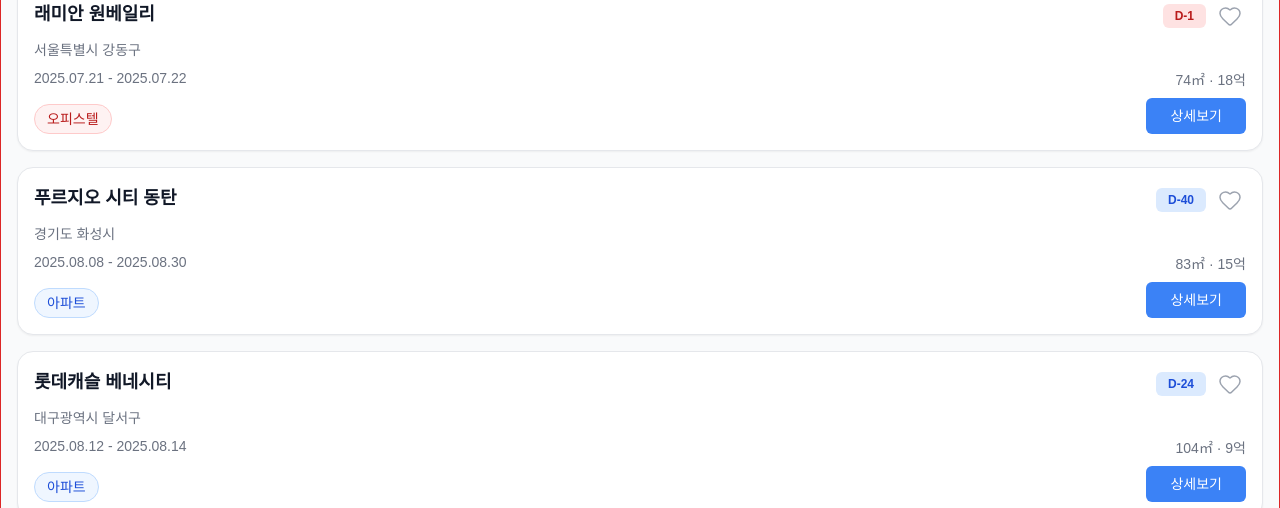
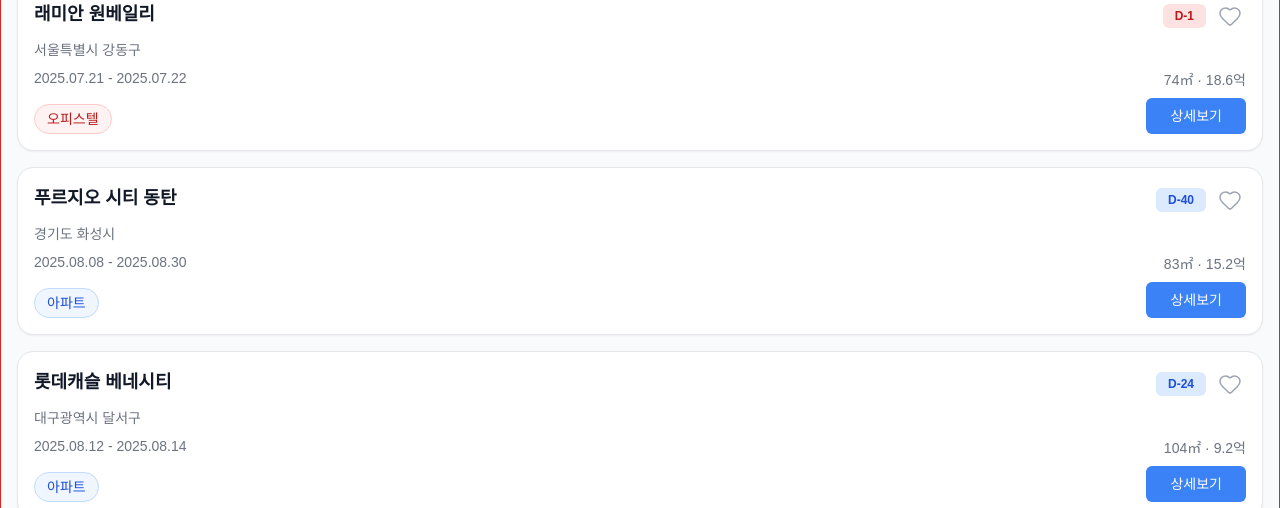
Before and after one commit to seonghoon1201/KB_FE, a Vue app: page /subscriptions in a window 1280 px wide. Shown: the part 151-659 px from the top of the page. Built offline with nearby package versions, Linux system fonts and the light colour scheme; a web font is replaced by a local one.

Commit message:
feature: add area and price filter

```diff
--- a/src/components/subscription/SubscriptionCard.vue
+++ b/src/components/subscription/SubscriptionCard.vue
@@ -52,7 +52,7 @@
             <div class="flex flex-col gap-2 items-end">
                 <!-- 면적, 가격 -->
                 <span class="text-gray-500 text-sm">
-                    {{ subscription.squareMeters }}㎡ · {{ subscription.price }}
+                    {{ subscription.squareMeters }}㎡ · <span>{{ formatToEok(subscription.price) }}</span>
                 </span>
                 <!-- 상세보기 버튼 -->
                 <button
@@ -152,4 +152,19 @@ const handleFavoriteClick = () => {
 const handleDetailClick = () => {
   router.push(`/subscriptions/${props.subscription.id}`)
 }
+
+const formatToEok = (priceStr) => {
+  if (!priceStr) return ''
+
+  // 1. 쉼표 제거 → 문자열 → 숫자
+  const number = parseInt(priceStr.replace(/,/g, ''), 10)
+
+  if (isNaN(number)) return ''
+
+  // 2. 억 단위로 환산 (1억 = 100,000,000)
+  const eok = number / 100000000
+
+  // 3. 소수점 1자리로 포맷
+  return `${eok.toFixed(1)}억`
+}
 </script>
--- a/src/data/subscription-data.js
+++ b/src/data/subscription-data.js
@@ -12,7 +12,7 @@ export const allSubscriptions = [
         status: 'available',
         type: '아파트',
         squareMeters: 104,
-        price: '12억',
+        price: '1230,000,000',
         completionDate: '2027.03',
     },
     {
@@ -25,7 +25,7 @@ export const allSubscriptions = [
         applicationCompleteDate: '2025.07.22',
         type: '오피스텔',
         squareMeters: 74,
-        price: '18억',
+        price: '1860,000,000',
         completionDate: '2027.06',
     },
     {
@@ -38,7 +38,7 @@ export const allSubscriptions = [
         applicationCompleteDate: '2025.08.30',
         type: '아파트',
         squareMeters: 83,
-        price: '15억',
+        price: '1520,000,000',
         completionDate: '2027.09',
     },
     {
@@ -52,7 +52,7 @@ export const allSubscriptions = [
         status: 'upcoming',
         type: '도시형 생활주택',
         squareMeters: 104,
-        price: '20억',
+        price: '2000,000,000',
         completionDate: '2027.12',
     },
     {
@@ -66,7 +66,7 @@ export const allSubscriptions = [
         status: 'available',
         type: '아파트',
         squareMeters: 104,
-        price: '9억',
+        price: '920,000,000',
         completionDate: '2027.08',
     },
 ]
--- a/src/pages/subscription/SubscriptionList.vue
+++ b/src/pages/subscription/SubscriptionList.vue
@@ -78,9 +78,9 @@
                         @click="toggleArea(option.value)"
                         :class="[
                             'px-3 py-2 rounded-full border',
-                            selectedAreas.includes(option.value)
+                            selectedAreas.some((a) => a.toString() === option.value.toString())
                                 ? 'bg-primary text-white'
-                                : 'bg-white text-gray-600',
+                                : 'bg-blue-500 text-white-600',
                         ]"
                     >
                         {{ option.label }}
@@ -149,7 +149,7 @@ import SubscriptionCard from '@/components/subscription/SubscriptionCard.vue'
 import BackHeader from '@/components/common/BackHeader.vue'
 import { allSubscriptions } from '@/data/subscription-data'
 import { useFavoritesStore } from '@/stores/favorites'
-import { TrendingUp, Clock, ArrowDownWideNarrow } from 'lucide-vue-next'
+import { TrendingUp, Clock, ArrowDownWideNarrow, SquareUser } from 'lucide-vue-next'
 import { districts } from '@/data/districts'
 import { areaOptions } from '@/data/area'
 
@@ -169,7 +169,7 @@ const filters = [
 
 const appliedFilters = ref({
     regions: [],
-    areas: [],
+    squareMeters: [],
     priceMin: null,
     priceMax: null,
 })
@@ -202,18 +202,19 @@ const removeSelectedRegion = (index) => {
 
 const customFilter = ref({
     location: '',
-    area: '',
+    squareMeter: '',
     price: '',
 })
 
 const selectedAreas = ref([])
+
 const toggleArea = (val) => {
-    const key = val.toString()
-    const exists = selectedAreas.value.find((a) => a.toString() === key)
+    const valStr = val.toString()
+    const exists = selectedAreas.value.some((a) => a.toString() === valStr)
     if (exists) {
-        selectedAreas.value = selectedAreas.value.filter((a) => a.toString() !== key)
+        selectedAreas.value = selectedAreas.value.filter((a) => a.toString() !== valStr)
     } else {
-        selectedAreas.value.push(val)
+        selectedAreas.value.push([...val]) // 깊은 복사해서 추가
     }
 }
 
@@ -245,17 +246,23 @@ const filteredSubscriptions = computed(() => {
     }
 
     // 평수 필터
-    if (appliedFilters.value.areas.length > 0) {
+    if (appliedFilters.value.squareMeters.length > 0) {
         result = result.filter((item) => {
-            const area = item.area // 숫자형이어야 함
-            return appliedFilters.value.areas.some(([min, max]) => area >= min && area < max)
+            const squareMeter = Number(item.squareMeters)
+            const match = appliedFilters.value.squareMeters.some(([min, max]) => {
+                const matched = squareMeter >= min && squareMeter <= max
+                console.log(`🧪 ${squareMeter} in [${min}, ${max}]? => ${matched}`)
+                return matched
+            })
+            return match
         })
     }
 
     // 가격 필터
     if (appliedFilters.value.priceMin !== null || appliedFilters.value.priceMax !== null) {
         result = result.filter((item) => {
-            const price = item.price
+            const price = stringPriceToNumber(item.price) / 10000 // 만원 단위로 환산
+
             return (
                 (appliedFilters.value.priceMin === null ||
                     price >= appliedFilters.value.priceMin) &&
@@ -269,14 +276,32 @@ const filteredSubscriptions = computed(() => {
 
 // 3️⃣ 필터 적용 버튼 클릭 시
 const applyFilters = () => {
+    const parsedAreas = selectedAreas.value.map((val) => {
+        if (typeof val === 'string') {
+            const [min, max] = val.split(',').map(Number)
+            return [min, max]
+        }
+        return val
+    })
+
+    console.log('🟡 selectedAreas.value:', selectedAreas.value)
+    console.log('🟢 parsedAreas:', parsedAreas)
+
     appliedFilters.value = {
         regions: [...selectedRegions.value],
-        areas: [...selectedAreas.value],
+        squareMeters: parsedAreas,
         priceMin: priceMin.value,
         priceMax: priceMax.value,
     }
-    isFilterOpen.value = false // 필터 창 닫기
+
+    isFilterOpen.value = false
 }
+
+const stringPriceToNumber = (str) => {
+    if (!str) return 0
+    return parseInt(str.replace(/,/g, ''), 10)
+}
+
 const expandAreaRanges = (ranges) => {
     const allSizes = []
     ranges.forEach(([min, max]) => {
```
